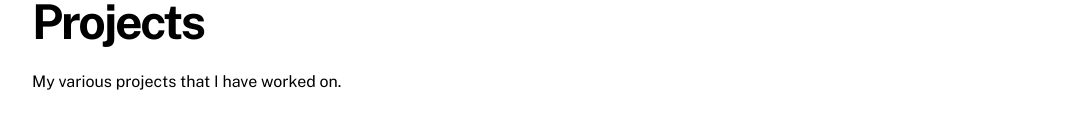
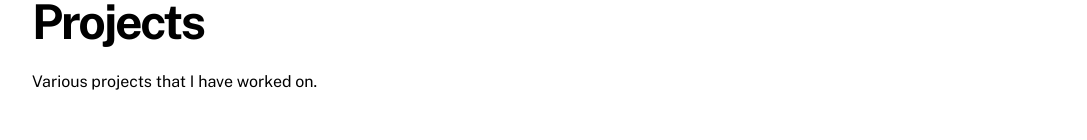
Before and after one commit to irfan44/irfannm, a Next.js app: page /projects in a window 1280 px wide. Shown: the part 130-270 px from the top of the page, without its empty margins (96-1183 px from the left). Built offline with nearby package versions, Linux system fonts and the light colour scheme.

Commit message:
refactor: slight refactoring in pages

```diff
--- a/pages/projects.tsx
+++ b/pages/projects.tsx
@@ -1,4 +1,3 @@
-import Link from "next/link";
 import Meta from "../components/common/meta";
 import PageHeader from "../components/common/page-header";
 import Container from "../components/layouts/container";
@@ -19,7 +18,7 @@ const Projects = () => {
         <Container>
           <PageHeader
             pageTitle="Projects"
-            pageDescription="My various projects that I have worked on."
+            pageDescription="Various projects that I have worked on."
           />
           <div className="mt-12 space-y-8">
             {ProjectsList.map((project) => {
```
Also changed, not shown: pages/index.tsx (+4 -5 lines), pages/posts.tsx (+2 -7 lines).
